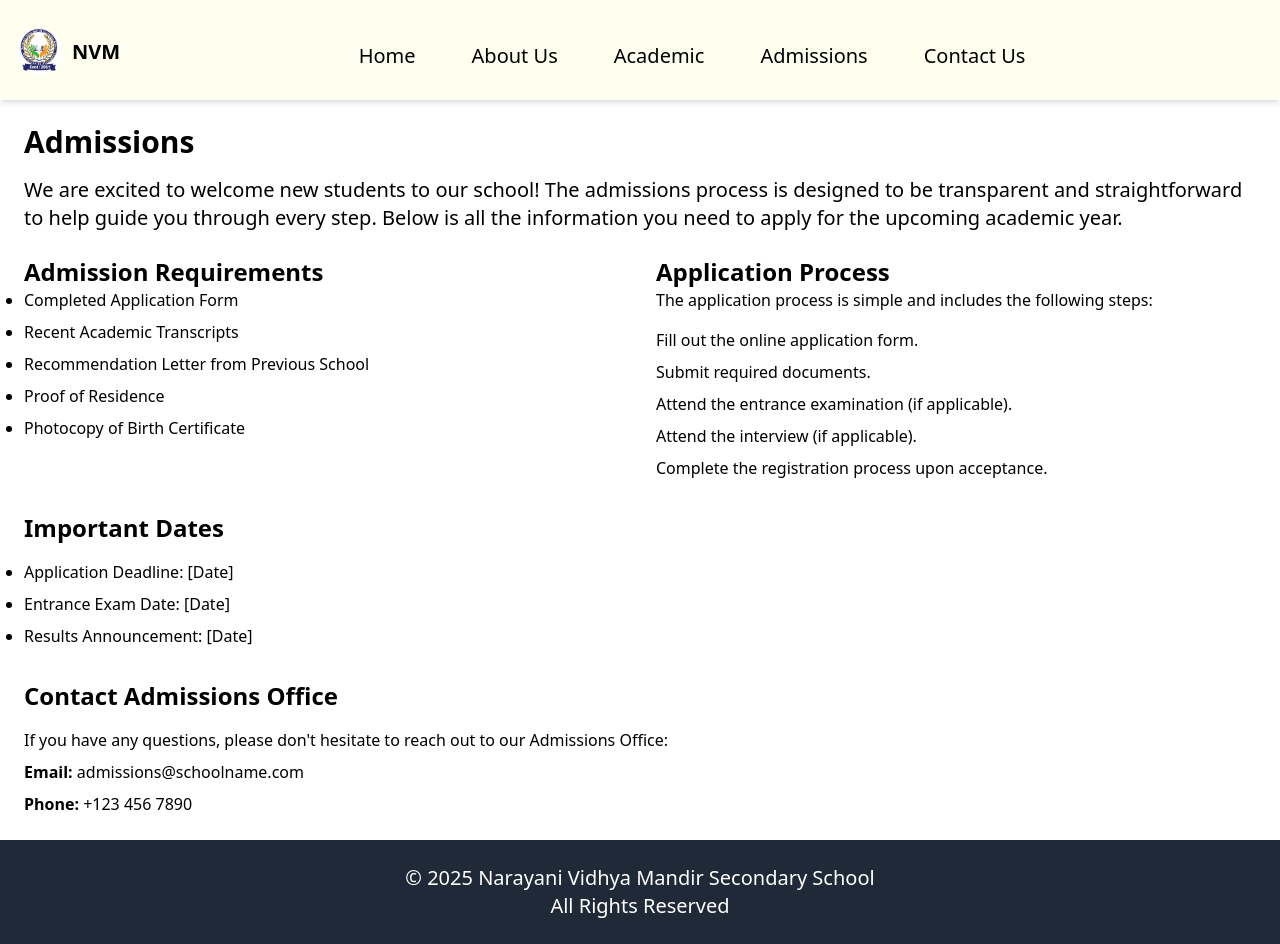
After one commit to cole15sky/NVM-Webapp, a Django app: page /admissions/ in a window 1280 px wide. The commit adds this page. Run offline with Django 5.2, Linux system fonts and the light colour scheme; some libraries are stand-ins or nearby versions.

Commit message:
chore: update views,urls and templates

```diff
--- a/about/templates/about/about.html
+++ b/about/templates/about/about.html
@@ -44,7 +44,7 @@
                 <div class="swiper-slide text-center">
                     <img src="{% static 'app/images/shreenavas.jpg' %}" alt="Teacher 2" class="mx-auto rounded-full w-32 h-32 object-cover">
                     <p class="mt-4 font-semibold text-xl">"Education is the foundation for a brighter tomorrow."</p>
-                    <p class="mt-2 text-gray-600">- Sanchhita Adhikari</p>
+                    <p class="mt-2 text-gray-600">- Shreenivas Paudel</p>
                     <p>Principal</p>
                     <a href="https://www.facebook.com/chhabi.sharma.547" target="_blank" class="text-blue-600 hover:underline">Facebook Profile</a>
                 </div>
--- /dev/null
+++ b/academic/urls.py
@@ -0,0 +1,10 @@
+
+from django.contrib import admin
+from django.urls import path,include
+
+from . import views
+urlpatterns = [
+    path('admin/', admin.site.urls),
+   path('', views.academic, name='academic'),
+
+]
--- a/academic/views.py
+++ b/academic/views.py
@@ -1,3 +1,4 @@
 from django.shortcuts import render
 
-# Create your views here.
+def academic(request):
+    return render(request,'academic/academic.html')
--- /dev/null
+++ b/admissions/templates/admissions/admissions.html
@@ -0,0 +1,53 @@
+{% extends 'home/base.html' %}
+
+{% block title %}Admissions - Narayani Vidya Mandir{% endblock %}
+
+{% block content %}
+<section class="container mx-auto p-6">
+    <h1 class="text-3xl font-bold mb-4">Admissions</h1>
+    <p class="text-xl mb-6">We are excited to welcome new students to our school! The admissions process is designed to be transparent and straightforward to help guide you through every step. Below is all the information you need to apply for the upcoming academic year.</p>
+
+    <div class="grid md:grid-cols-2 gap-8">
+        <!-- Admission Requirements Section -->
+        <div>
+            <h2 class="text-2xl font-semibold mb-3">Admission Requirements</h2>
+            <ul class="list-disc pl-5 space-y-2">
+                <li>Completed Application Form</li>
+                <li>Recent Academic Transcripts</li>
+                <li>Recommendation Letter from Previous School</li>
+                <li>Proof of Residence</li>
+                <li>Photocopy of Birth Certificate</li>
+            </ul>
+        </div>
+
+        <!-- Application Process Section -->
+        <div>
+            <h2 class="text-2xl font-semibold mb-3">Application Process</h2>
+            <p class="mb-4">The application process is simple and includes the following steps:</p>
+            <ol class="list-decimal pl-5 space-y-2">
+                <li>Fill out the online application form.</li>
+                <li>Submit required documents.</li>
+                <li>Attend the entrance examination (if applicable).</li>
+                <li>Attend the interview (if applicable).</li>
+                <li>Complete the registration process upon acceptance.</li>
+            </ol>
+        </div>
+    </div>
+
+    <div class="mt-8">
+        <h2 class="text-2xl font-semibold mb-4">Important Dates</h2>
+        <ul class="list-disc pl-5 space-y-2">
+            <li>Application Deadline: [Date]</li>
+            <li>Entrance Exam Date: [Date]</li>
+            <li>Results Announcement: [Date]</li>
+        </ul>
+    </div>
+
+    <div class="mt-8">
+        <h2 class="text-2xl font-semibold mb-4">Contact Admissions Office</h2>
+        <p>If you have any questions, please don't hesitate to reach out to our Admissions Office:</p>
+        <p class="mt-2"><strong>Email:</strong> admissions@schoolname.com</p>
+        <p class="mt-2"><strong>Phone:</strong> +123 456 7890</p>
+    </div>
+</section>
+{% endblock %}
--- /dev/null
+++ b/admissions/urls.py
@@ -0,0 +1,10 @@
+
+from django.contrib import admin
+from django.urls import path,include
+from . import views
+
+urlpatterns = [
+    path('admin/', admin.site.urls),
+   path('', views.admissions, name='admissions'),
+
+]
--- a/admissions/views.py
+++ b/admissions/views.py
@@ -1,3 +1,4 @@
 from django.shortcuts import render
 
-# Create your views here.
+def admissions(request):
+    return render(request,'admissions/admissions.html')
--- /dev/null
+++ b/contactus/urls.py
@@ -0,0 +1,10 @@
+
+from django.contrib import admin
+from django.urls import path,include
+from . import views
+
+urlpatterns = [
+    path('admin/', admin.site.urls),
+   path('', views.contactus, name='contactus'),
+
+]
--- a/contactus/views.py
+++ b/contactus/views.py
@@ -1,3 +1,4 @@
 from django.shortcuts import render
 
-# Create your views here.
+def contactus(request):
+    return render(request,'contactus/contactus.html')
--- a/core/settings.py
+++ b/core/settings.py
@@ -28,7 +28,7 @@ INSTALLED_APPS = [
     'django_browser_reload',
     'about',
     'fontawesomefree',
-    'academics',
+    'academic',
     'admissions',
     'contactus',
 ]
--- a/core/urls.py
+++ b/core/urls.py
@@ -7,4 +7,7 @@ urlpatterns = [
     path("__reload__/", include("django_browser_reload.urls")),
     path('', include('home.urls')),
     path('aboutUs/', include('about.urls')),
+    path('academic/', include('academic.urls')),
+    path('admissions/', include('admissions.urls')),
+    path('contactus/', include('contactus.urls')),
 ]
--- a/home/templates/home/base.html
+++ b/home/templates/home/base.html
@@ -8,29 +8,23 @@
     <script src="{% static 'fontawesomefree/js/all.min.js' %}"></script>
     <link href="{% static 'fontawesomefree/css/all.min.css' %}" rel="stylesheet" type="text/css">
 
-
-
     <title>NVMSS</title>
     {% tailwind_css %}
 </head>
 
 <style>
-
     .nav {
         height: 100px;
         background-color:#FFFFF0;
         width: 100vw;
     }
     .background {
-        background:blanchedalmond
+        background:
     }
     .fix {
         margin-top: 20px;
     }
-
-
 </style>
-
 
 <body class="background flex flex-col min-h-screen">
     <main class="font-sans flex-grow">
@@ -54,43 +48,42 @@
                 <!-- Desktop Navigation Links -->
                 <ul id="menu" class="hidden md:flex mt-5 space-x-6 items-center justify-center flex-grow text-lg md:text-xl">
                     <li>
-                        <a href="/" class="hover:bg-indigo-700  active text-black hover:text-white px-4 btn active py-2 rounded-md transition">
+                        <a href="{% url 'home' %}" class="hover:bg-indigo-700 active text-black hover:text-white px-4 btn active py-2 rounded-md transition">
                             Home</a>
                     </li>
                     <li>
-                        <a href="/aboutUs" class="hover:bg-indigo-700  text-black hover:text-white px-4 py-2 rounded-md transition">
+                        <a href="{% url 'about' %}" class="hover:bg-indigo-700 text-black hover:text-white px-4 py-2 rounded-md transition">
                             About Us</a>
                     </li>
                     <li>
-                        <a href="" class="hover:bg-indigo-700 text-black hover:text-white px-4 py-2 rounded-md transition">Academic</a>
+                        <a href="{% url 'academic' %}" class="hover:bg-indigo-700 text-black hover:text-white px-4 py-2 rounded-md transition">Academic</a>
                     </li>
                     <li>
-                        <a href="" class="hover:bg-indigo-700 text-black hover:text-white px-4 py-2 rounded-md transition">Admissions</a>
+                        <a href="{% url 'admissions' %}" class="hover:bg-indigo-700 text-black hover:text-white px-4 py-2 rounded-md transition">Admissions</a>
                     </li>
                     <li>
-                        <a href="" class="hover:bg-indigo-700 text-black hover:text-white px-4 py-2 rounded-md transition">Contact Us</a>
+                        <a href="{% url 'contactus' %}" class="hover:bg-indigo-700 text-black hover:text-white px-4 py-2 rounded-md transition">Contact Us</a>
                     </li>
-
                 </ul>
             </div>
 
             <!-- Mobile Dropdown -->
-            <div id="mobile-menu" class="hidden fixed inset-0 bg-white text-black hover:text-bg-indigo-700   shadow-md md:hidden z-50">
+            <div id="mobile-menu" class="hidden fixed inset-0 bg-white text-black hover:text-bg-indigo-700 shadow-md md:hidden z-50">
                 <ul class="flex flex-col space-y-4 py-4 px-6 h-full items-center justify-center">
                     <li>
-                        <a href="/" class="hover:bg-indigo-700 hover:text-white px-4 py-2 rounded-md transition block">Home</a>
+                        <a href="{% url 'home' %}" class="hover:bg-indigo-700 hover:text-white px-4 py-2 rounded-md transition block">Home</a>
                     </li>
                     <li>
-                        <a href="/aboutUs" class="hover:bg-indigo-700 hover:text-white px-4 py-2 rounded-md transition block">About Us</a>
+                        <a href="{% url 'about' %}" class="hover:bg-indigo-700 hover:text-white px-4 py-2 rounded-md transition block">About Us</a>
                     </li>
                     <li>
-                        <a href="" class="hover:bg-indigo-700 hover:text-white  px-4 py-2 rounded-md transition block">Academic</a>
+                        <a href="{% url 'academic' %}" class="hover:bg-indigo-700 hover:text-white px-4 py-2 rounded-md transition block">Academic</a>
                     </li>
                     <li>
-                        <a href="" class="hover:bg-indigo-700 hover:text-white px-4 py-2 rounded-md transition block">Admissions</a>
+                        <a href="{% url 'admissions' %}" class="hover:bg-indigo-700 hover:text-white px-4 py-2 rounded-md transition block">Admissions</a>
                     </li>
                     <li>
-                        <a href="" class="hover:bg-indigo-700 hover:text-white px-4 py-2 rounded-md transition block">Contact Us</a>
+                        <a href="{% url 'contactus' %}" class="hover:bg-indigo-700 hover:text-white px-4 py-2 rounded-md transition block">Contact Us</a>
                     </li>
                 </ul>
             </div>
@@ -124,5 +117,4 @@
 
 </body>
 
-
 </html>
```
Also changed, not shown: academic/templates/academic/academic.html (added, +32 -0 lines), contactus/templates/contactus/contactus.html (added, +53 -0 lines), home/templates/home/academic.html (deleted), home/templates/home/admissions.html (deleted), home/templates/home/contact_us.html (deleted).
